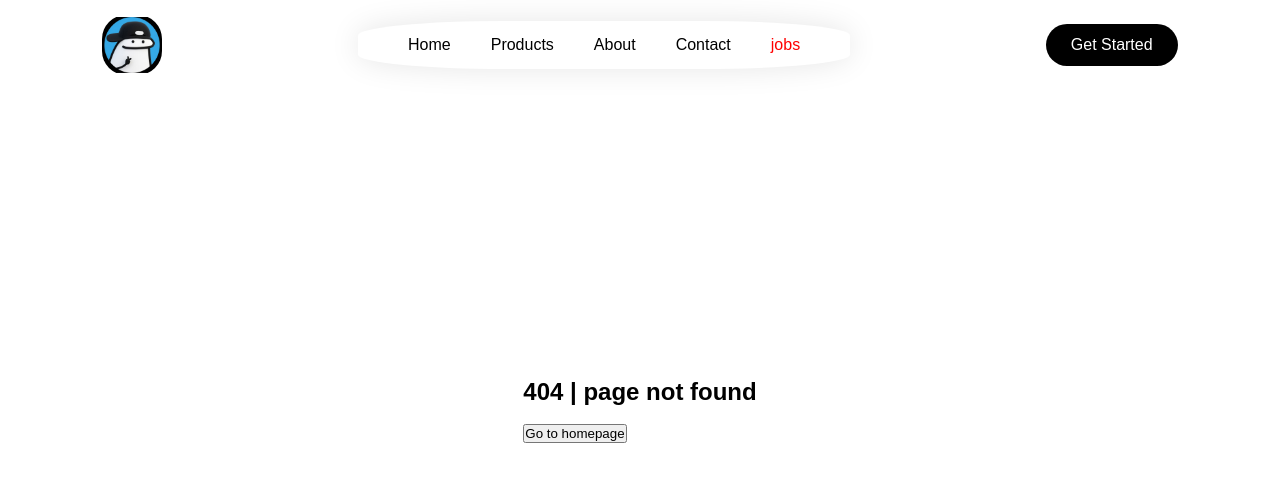
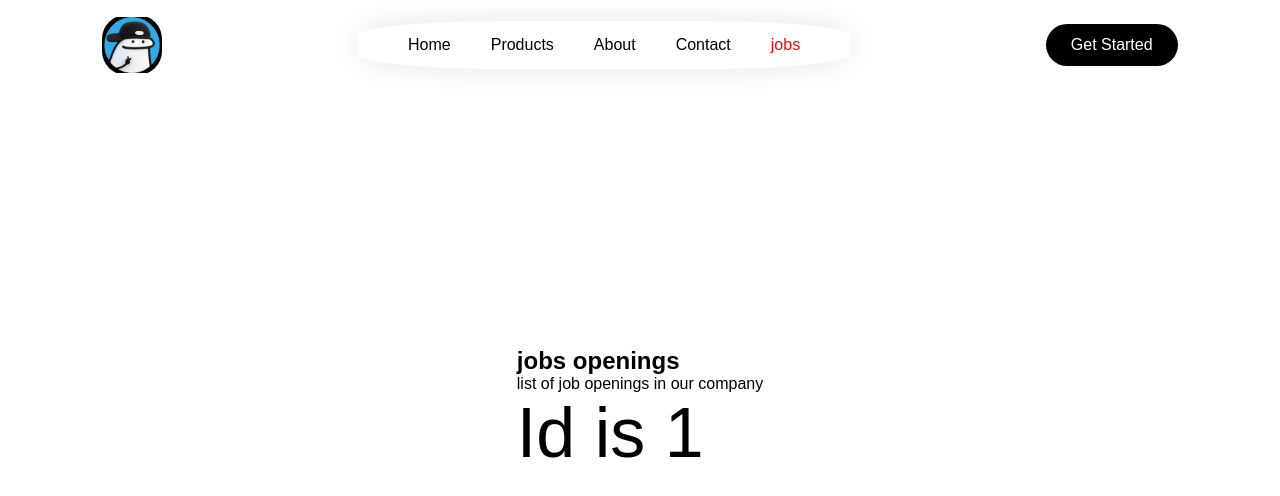
Before and after one commit to degea254/react-router, a React (Vite) app: page /jobs/1 in a window 1280 px wide. Before the commit this address had no page. Shown: the top 496 px of the page. Built offline with nearby package versions, Linux system fonts and the light colour scheme.

Commit message:
Add JobDetails component and update routing for job details view

```diff
--- a/src/App.jsx
+++ b/src/App.jsx
@@ -17,6 +17,7 @@ import ContactForm from "./components/ContactForm";
 import NotFound from "./components/NotFound";
 import JobsLayout from "./layout/JobsLayout";
 import Jobs, { jobsLoader } from "./pages/Jobs";
+import JobDetails from "./components/JobDetails";
 
 const App = () => {
   const router = createBrowserRouter(
@@ -32,6 +33,7 @@ const App = () => {
         </Route>
         <Route path="jobs" element={<JobsLayout />}>
           <Route index element={<Jobs />} loader={jobsLoader} />
+          <Route path=":id" element={<JobDetails />} />
         </Route>
 
         <Route path="*" element={<NotFound />} />
--- /dev/null
+++ b/src/components/JobDetails.jsx
@@ -0,0 +1,13 @@
+import React from "react";
+import { useParams } from "react-router-dom";
+
+const JobDetails = () => {
+  const { id } = useParams();
+  return (
+    <div>
+      <h1>Id is {id}</h1>
+    </div>
+  );
+};
+
+export default JobDetails;
```
